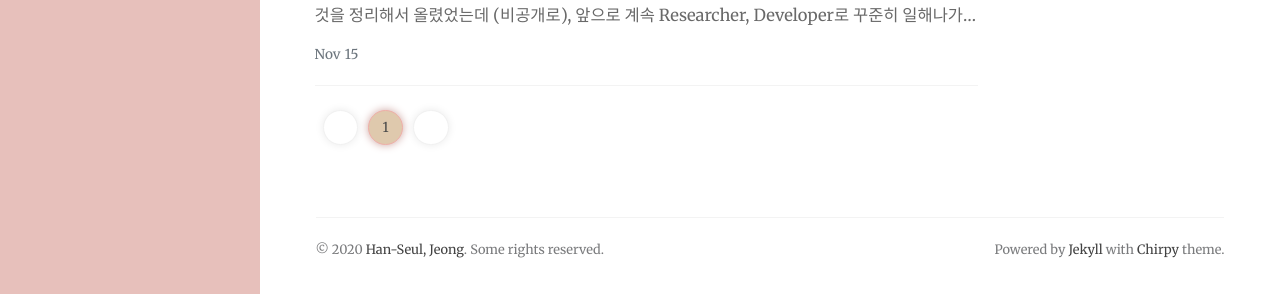
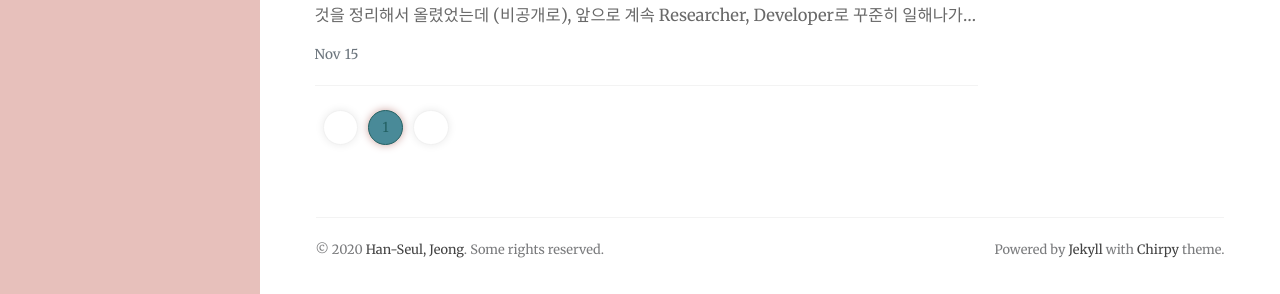
Before and after one commit to hanseul-jeong/hanseul-jeong.github.io, a Jekyll site: the page built from index.html, in a window 1280 px wide and 981 px high. Shown: the part 684-978 px from the top of the window. Built offline with Jekyll 4.4.1, drawn with Linux system fonts in a browser that asks for light colours; some web fonts are replaced; the list of posts is cut into pages by our own code; comment, search, counter and statistics services are not loaded.

```diff
--- a/assets/css/_colors/light-typography.scss
+++ b/assets/css/_colors/light-typography.scss
@@ -45,9 +45,9 @@
   --post-list-text-color: dimgray;
   --btn-patinator-text-color: #555555;
   --btn-paginator-hover-color: #e9ecef;
-  --btn-active-bg: #DFC9AD;
-  --btn-active-border-color: #EEAEA7;
-  --btn-text-color: #4a4a4a;
+  --btn-active-bg: #498A98;
+  --btn-active-border-color: #236163;
+  --btn-text-color: #236163;
   --btn-paginator-border-color: #f1f1f1;
   --btn-paginator-shadow: #CCA4A0;
 
```
